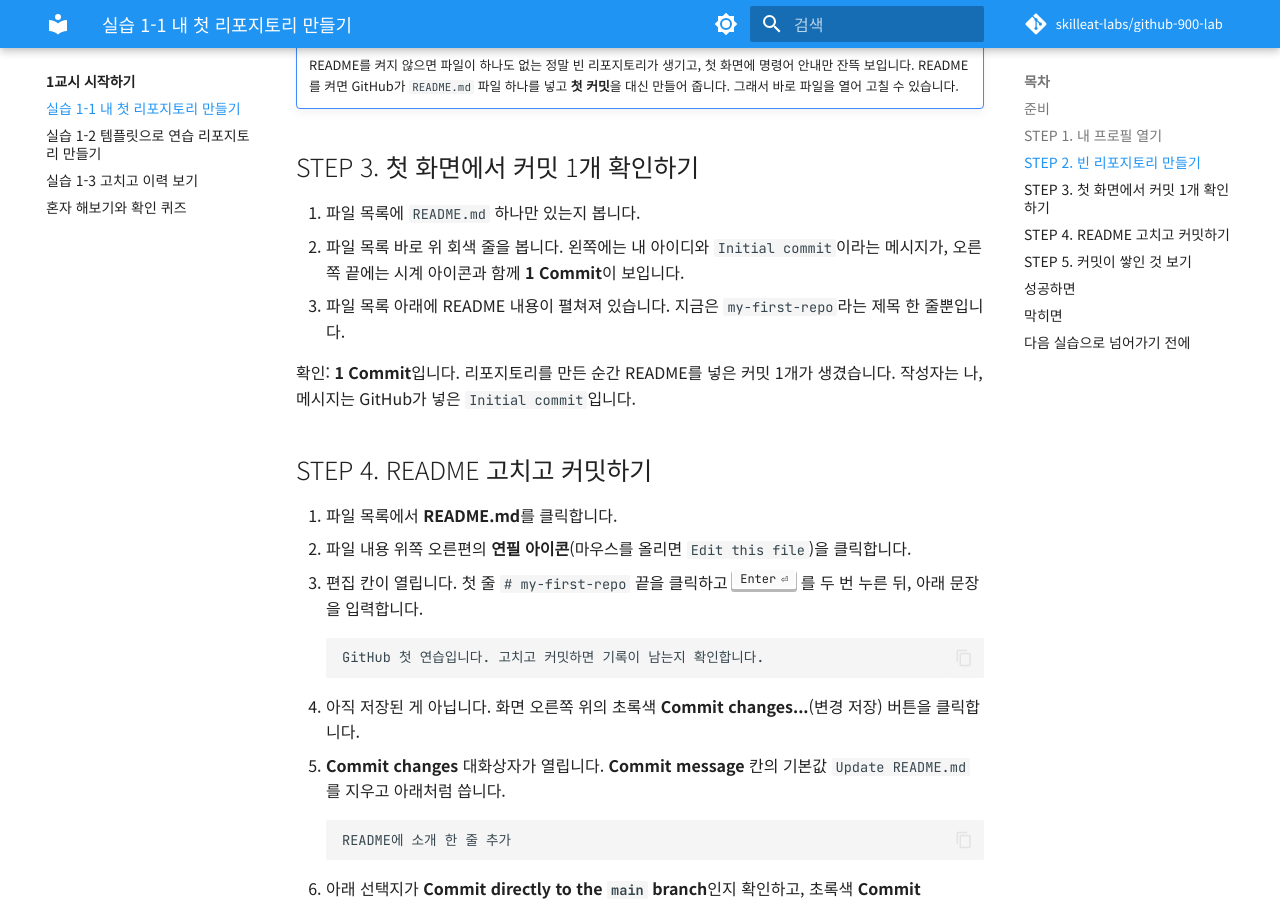
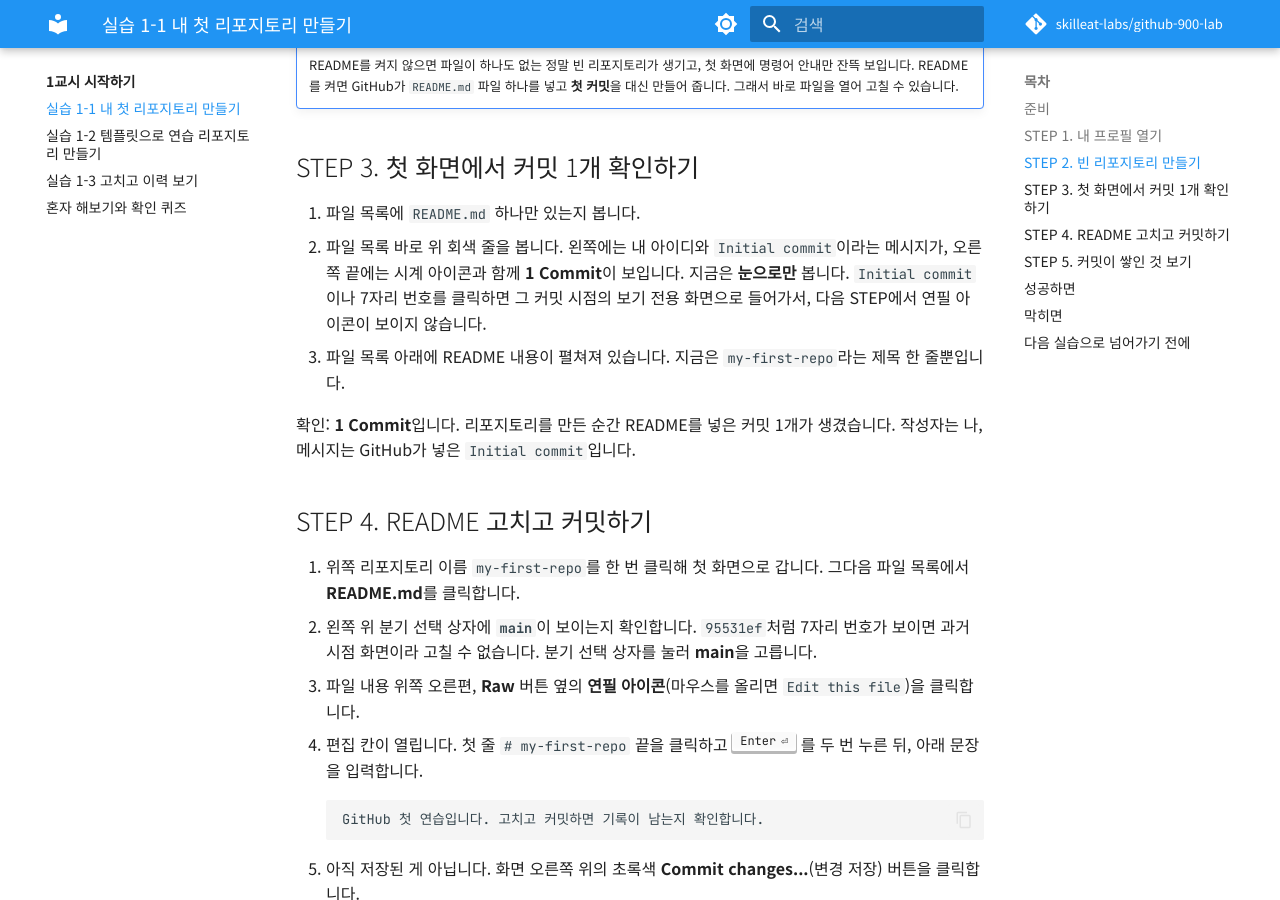
Before and after one commit to hyongsu/github-900-lab, an MkDocs documentation site: the page built from docs/class1/lab-1.md, in a window 1280 px wide and 900 px high, scrolled down 1800 px. Built offline with MkDocs 1.6.1 and Material for MkDocs 9.7.7, drawn with Linux system fonts in a browser that asks for light colours; comment, search, counter and statistics services are not loaded; some of the changed text lies outside the part shown.

Commit message:
1-1 STEP 4: 과거 시점 화면에서 연필 아이콘이 안 보이는 문제 안내
Co-Authored-By: Claude Opus 5.5 <noreply@anthropic.com>

````diff
--- a/docs/class1/lab-1.md
+++ b/docs/class1/lab-1.md
@@ -52,29 +52,30 @@
 ## STEP 3. 첫 화면에서 커밋 1개 확인하기
 
 1. 파일 목록에 `README.md` 하나만 있는지 봅니다.
-2. 파일 목록 바로 위 회색 줄을 봅니다. 왼쪽에는 내 아이디와 `Initial commit`이라는 메시지가, 오른쪽 끝에는 시계 아이콘과 함께 **1 Commit**이 보입니다.
+2. 파일 목록 바로 위 회색 줄을 봅니다. 왼쪽에는 내 아이디와 `Initial commit`이라는 메시지가, 오른쪽 끝에는 시계 아이콘과 함께 **1 Commit**이 보입니다. 지금은 **눈으로만** 봅니다. `Initial commit`이나 7자리 번호를 클릭하면 그 커밋 시점의 보기 전용 화면으로 들어가서, 다음 STEP에서 연필 아이콘이 보이지 않습니다.
 3. 파일 목록 아래에 README 내용이 펼쳐져 있습니다. 지금은 `my-first-repo`라는 제목 한 줄뿐입니다.
 
 확인: **1 Commit**입니다. 리포지토리를 만든 순간 README를 넣은 커밋 1개가 생겼습니다. 작성자는 나, 메시지는 GitHub가 넣은 `Initial commit`입니다.
 
 ## STEP 4. README 고치고 커밋하기
 
-1. 파일 목록에서 **README.md**를 클릭합니다.
-2. 파일 내용 위쪽 오른편의 **연필 아이콘**(마우스를 올리면 `Edit this file`)을 클릭합니다.
-3. 편집 칸이 열립니다. 첫 줄 `# my-first-repo` 끝을 클릭하고 ++enter++ 를 두 번 누른 뒤, 아래 문장을 입력합니다.
+1. 위쪽 리포지토리 이름 `my-first-repo`를 한 번 클릭해 첫 화면으로 갑니다. 그다음 파일 목록에서 **README.md**를 클릭합니다.
+2. 왼쪽 위 분기 선택 상자에 **`main`**이 보이는지 확인합니다. `95531ef`처럼 7자리 번호가 보이면 과거 시점 화면이라 고칠 수 없습니다. 분기 선택 상자를 눌러 **main**을 고릅니다.
+3. 파일 내용 위쪽 오른편, **Raw** 버튼 옆의 **연필 아이콘**(마우스를 올리면 `Edit this file`)을 클릭합니다.
+4. 편집 칸이 열립니다. 첫 줄 `# my-first-repo` 끝을 클릭하고 ++enter++ 를 두 번 누른 뒤, 아래 문장을 입력합니다.
 
     ```text
     GitHub 첫 연습입니다. 고치고 커밋하면 기록이 남는지 확인합니다.
     ```
 
-4. 아직 저장된 게 아닙니다. 화면 오른쪽 위의 초록색 **Commit changes...**(변경 저장) 버튼을 클릭합니다.
-5. **Commit changes** 대화상자가 열립니다. **Commit message** 칸의 기본값 `Update README.md`를 지우고 아래처럼 씁니다.
+5. 아직 저장된 게 아닙니다. 화면 오른쪽 위의 초록색 **Commit changes...**(변경 저장) 버튼을 클릭합니다.
+6. **Commit changes** 대화상자가 열립니다. **Commit message** 칸의 기본값 `Update README.md`를 지우고 아래처럼 씁니다.
 
     ```text
     README에 소개 한 줄 추가
     ```
 
-6. 아래 선택지가 **Commit directly to the `main` branch**인지 확인하고, 초록색 **Commit changes** 버튼을 클릭합니다.
+7. 아래 선택지가 **Commit directly to the `main` branch**인지 확인하고, 초록색 **Commit changes** 버튼을 클릭합니다.
 
 확인: README.md 화면으로 돌아오고, 내용 위 회색 줄에 내 아이디, `README에 소개 한 줄 추가`, `now`(방금)가 보입니다.
 
@@ -116,6 +117,9 @@
 ??? failure "첫 화면에 파일이 없고 Quick setup 명령어만 보입니다"
     STEP 2에서 **Add README**를 켜지 않은 경우입니다. 화면의 **creating a new file** 또는 **README** 링크를 눌러 `README.md`를 만들고 커밋하면 됩니다. 이 경우 STEP 4까지 마치면 커밋 수가 2가 아니라 1일 수 있습니다. 괜찮습니다.
 
+??? failure "README.md 화면에 연필 아이콘이 없습니다"
+    왼쪽 위 분기 선택 상자를 봅니다. `main`이 아니라 `95531ef` 같은 7자리 번호가 보이면, 회색 줄의 `Initial commit`이나 번호를 눌러 **과거 시점의 보기 전용 화면**에 들어온 것입니다. 분기 선택 상자를 눌러 **main**을 고르거나, 위쪽 리포지토리 이름 `my-first-repo`를 클릭한 뒤 README.md를 다시 엽니다. 연필 아이콘은 파일 내용 위쪽 오른편 **Raw** 버튼 옆에 있습니다.
+
 ??? failure "Commit changes 버튼이 회색이라 눌리지 않습니다"
     아무것도 고치지 않은 상태입니다. 편집 칸에 문장이 들어갔는지 확인합니다.
 
````
Also changed, not shown: docs/class1/lab-3.md (+1 -1 lines).
